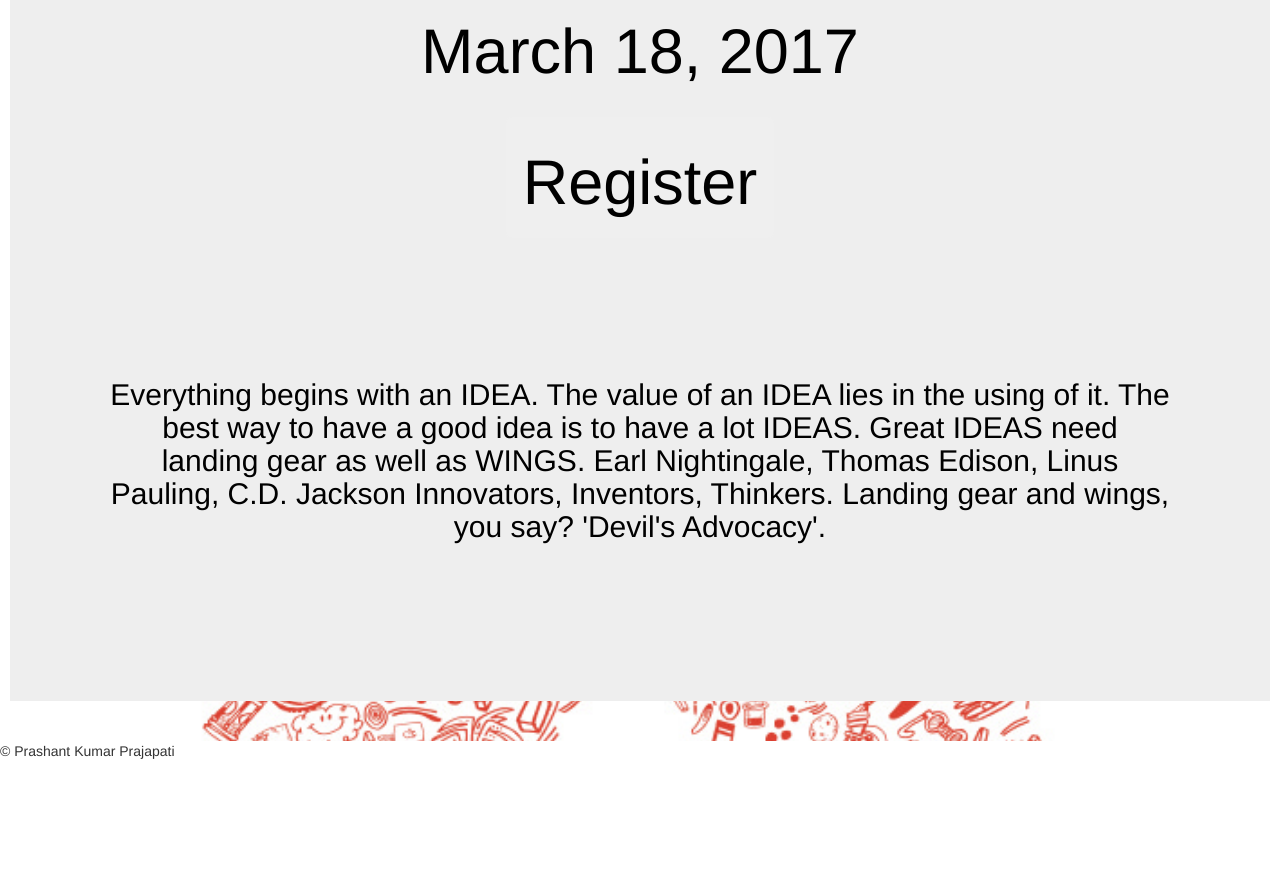
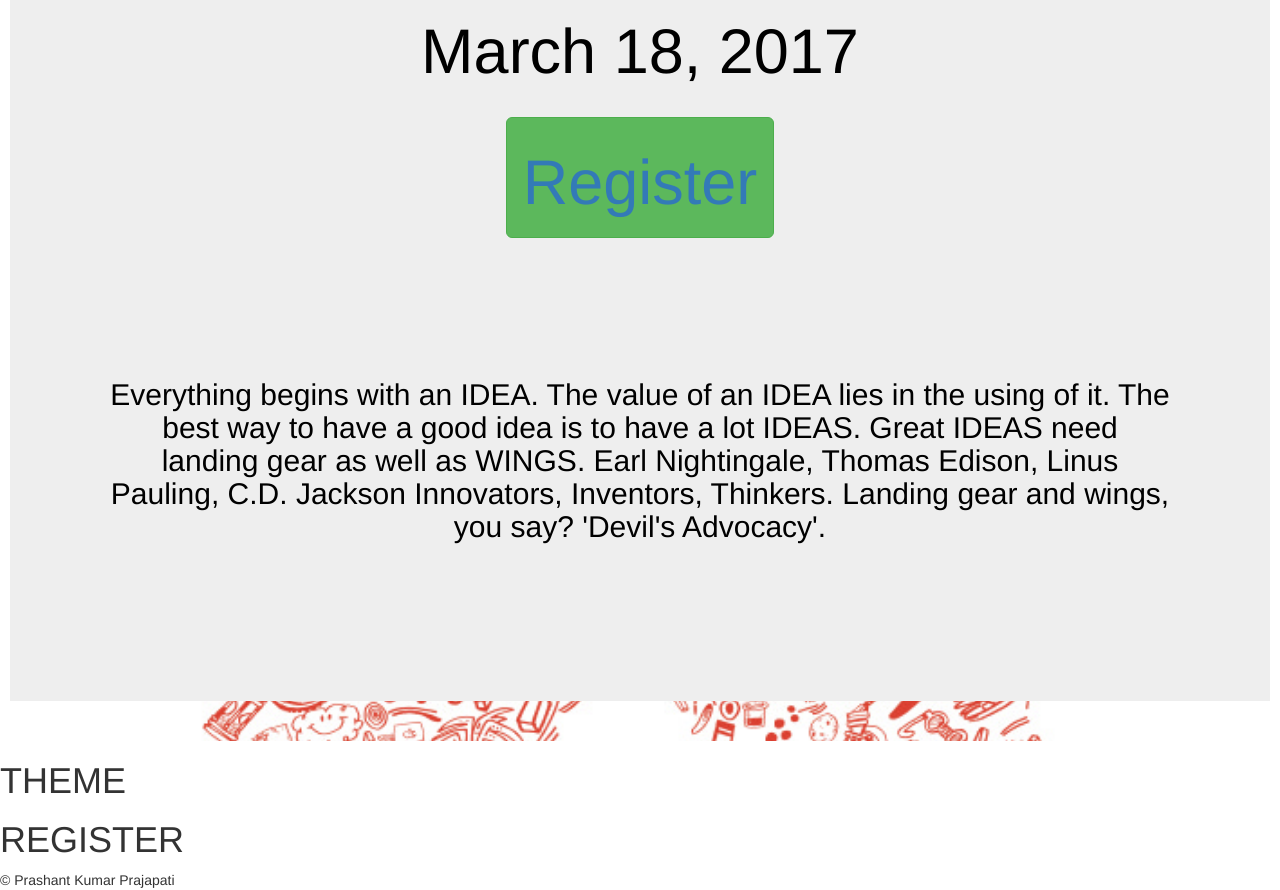
Before and after one commit to Prashant351/TedXIIT-ISM-Dhanbad, a website: page public/ted.html in a window 1280 px wide. Shown: the part 280-1170 px from the top of the page. Before the commit the page ends 1041 px from the top, so only its background shows below. Drawn offline with nearby package versions, Linux system fonts and the light colour scheme.

Commit message:
Updated links

```diff
--- a/public/ted.html
+++ b/public/ted.html
@@ -56,7 +56,7 @@
                         <br><br><br>
                         <h1>Welcome to TEDx IITDhanbad 2k17</h1>
                         <h1>March 18, 2017</h1><br>
-                        <button type="button" class="btn btn-outline-primary btn-lg" id="checkin"><h1>Register</h1></button>
+                        <button type="button" class="btn btn-success btn-lg" id="checkin"><a href="#register"><h1>Register</h1></a></button>
                     </div>
                     <br>
                     <div class="event_data">
@@ -66,10 +66,13 @@
                             wings, you say? 'Devil's Advocacy'.</h2>
                     </div>
                 </div>
-                <div class="Register">
-                    <form </div>
-                </div>
             </div>
+        </div>
+        <div class="Theme" id="theme">
+            <h1> THEME </h1>
+        </div>
+        <div class="Register" id="register">
+            <h1> REGISTER </h1>
         </div>
         <footer class="copyright">
             &copy Prashant Kumar Prajapati
```
